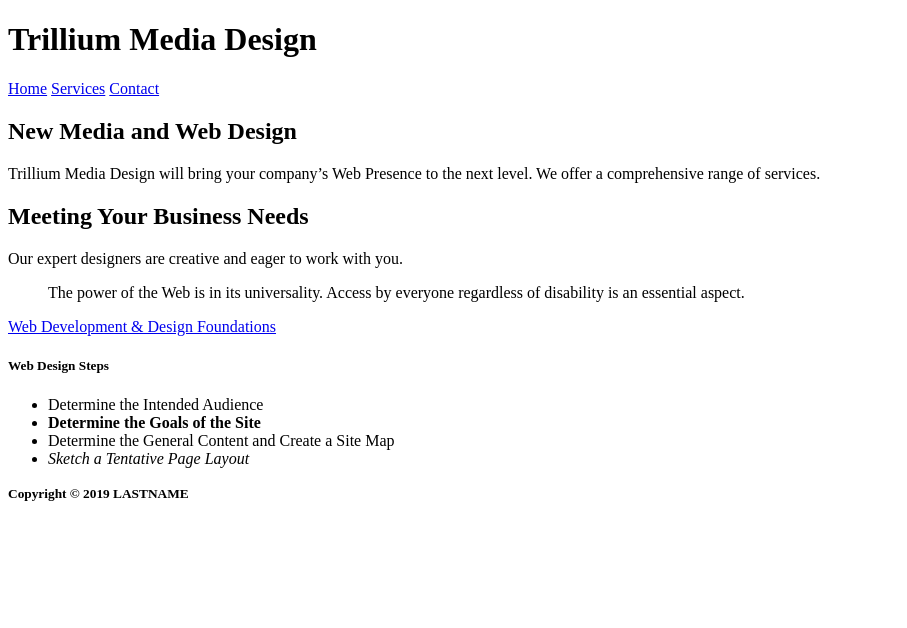
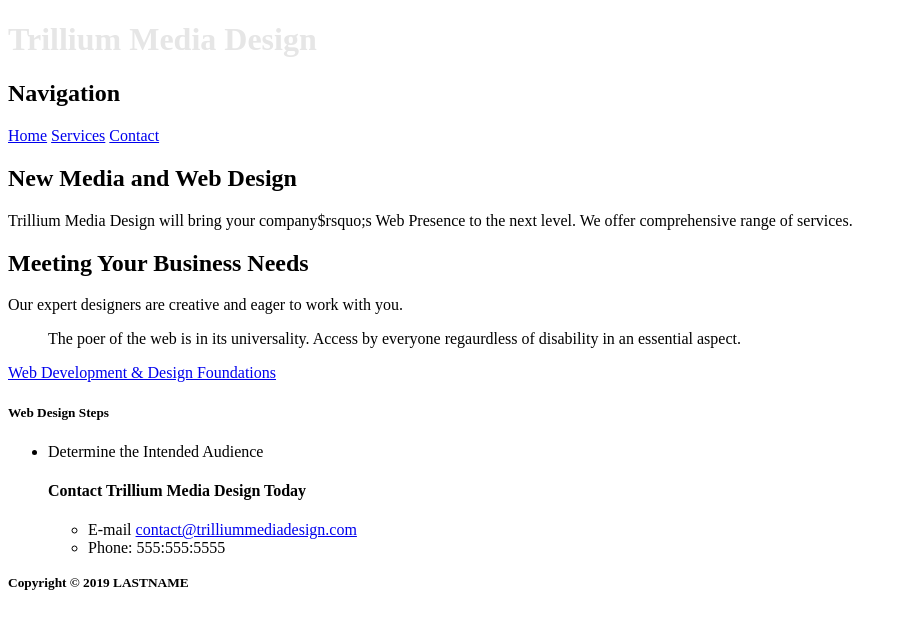
Before and after one commit to 44144-Sp22/ch3inclassnotes-makaylapolak, a plain HTML site: page index.html in a window 1280 px wide. Shown: the whole page, without its empty margins (0-907 px from the left). Drawn offline with Linux system fonts and the light colour scheme.

Commit message:
Finished Ch3InClassNotes

```diff
--- a/index.html
+++ b/index.html
@@ -1,45 +1,47 @@
 <!DOCTYPE html>
 <html lang="en">
 	<head>
-		<title>LASTNAME Chapter 3 InClass Notes</title>
+		<title>Polak Chapter 2 InClass Notes</title>
 		<meta charset="utf-8">
+		<link href="style.css" rel="stylesheet">
 	</head>
     <body>
+			<div id="wrapper"
         <!-- Structural Elements - header, nav, main, footer -->
-        <header>
+        <header style="background-color: #bsbsbs;color: #e6e6e6">
             <h1>Trillium Media Design</h1>
         </header>
         <nav>
+					<h2>Navigation</h2>
             <!-- Anchor tags - specifies hyperlink reference to a file. Relative Links - link to pages on own site. -->
             <a href="index.html">Home</a>
             <a href="services.html">Services</a>
             <a href="contact.html">Contact</a>
         </nav>
         <main>
-            <h2>New Media and Web Design</h2>
-            <p>Trillium Media Design will bring your company&rsquo;s Web Presence to the next level. We offer a comprehensive range of services.</p>
+					<h2>New Media and Web Design</h2>
+					<p>Trillium Media Design will bring your company$rsquo;s Web Presence to the next level. We offer comprehensive range of services.</p>
 
-            <h2>Meeting Your Business Needs</h2>
-            <p>Our expert designers are creative and eager to work with you.</p>
+					<h2>Meeting Your Business Needs</h2>
+					<p>Our expert designers are creative and eager to work with you.</p>
 
-            <!--Indents a block of text for special emphasis -->
-            <blockquote>The power of the Web is in its universality. Access by everyone regardless of disability is an essential aspect.</blockquote>
+					<blockquote>The poer of the web is in its universality. Access by everyone regaurdless of disability in an essential aspect.</blockquote>
 
-            <!--Absolute Link - link to a different website. -->
-            <a href="http://webdevfoundations.net">Web Development &amp; Design Foundations</a>
+					<a href="http://webdevfoundations.net">Web Development &amp; Design Foundations</a>
 
-            <h5>Web Design Steps</h5>
+					<h5>Web Design Steps</h5>
+					<ul>
+						<li>Determine the Intended Audience
+            <h4>Contact Trillium Media Design Today</h4>
             <ul>
-                <li>Determine the Intended Audience</li>
-                <li><strong>Determine the Goals of the Site</strong></li>
-                <li>Determine the General Content and Create a Site Map</li>
-                <li><em>Sketch a Tentative Page Layout</em></li>
+                <li>E-mail <a href="mailto:contact@trilliummediadesgin.com">contact@trilliummediadesign.com</a></li>
+                <li>Phone: 555:555:5555</li>
+
             </ul>
-
         </main>
         <footer>
             <small><strong>Copyright &copy; 2019 LASTNAME</strong></small>
         </footer>
-
+			</div>
     </body>
 </html>
```
Also changed, not shown: contact.html (+6 -4 lines), services.html (+2 -1 lines).
